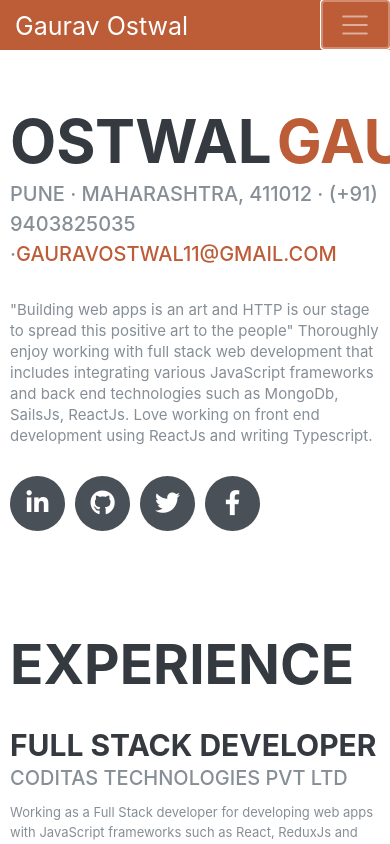
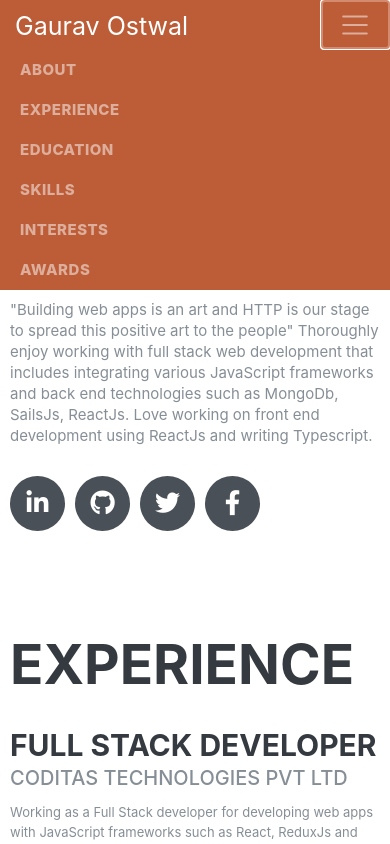
Before and after one commit to gauravostwal/gauravostwal.github.io, a React app: page / in a window 390 px wide. Both pictures are taken after a click on the button "Toggle navigation". Shown: the top 844 px of the page. Built offline with nearby package versions, Linux system fonts and the light colour scheme; a web font is replaced by a local one; what react-redux-form, redux-promise-middleware would draw is missing.

Commit message:
fixing the issue for the menu icon

```diff
--- a/src/components/NavBar/NavBar.tsx
+++ b/src/components/NavBar/NavBar.tsx
@@ -11,14 +11,19 @@ export interface INavBarProps{
 export class NavBar extends React.PureComponent {
     static identifier = 'front-page';
     state = {
-      activeLink: 'about'
+      activeLink: 'about',
+      responsiveFlag: ''
     }
     handleLink = (string) => {
       this.setState({ activeLink: string });
-  }
+    }
+    handleShowMenu = () => {
+      const { responsiveFlag } = this.state;
+      this.setState({ responsiveFlag:  !responsiveFlag })
+    }
     render () {
-        const {activeLink} = this.state
-        console.log(activeLink)
+        const {responsiveFlag} = this.state
+        console.log(responsiveFlag)
         return (
             <React.Fragment>
             <nav className="navbar-expand-lg navbar-dark bg-primary fixed-top" id="sideNav">
@@ -28,11 +33,11 @@ export class NavBar extends React.PureComponent {
                         <img className="img-fluid img-profile rounded-circle mx-auto mb-2" src={developerPhoto} alt="" />
                     </span>
                 </a>
-                <button className="navbar-toggler nav-bar-toggle-button" type="button" data-toggle="collapse" data-target="#navbarSupportedContent" aria-controls="navbarSupportedContent" aria-expanded="false" aria-label="Toggle navigation">
+                <button className="navbar-toggler nav-bar-toggle-button" type="button" data-toggle="collapse" data-target="#navbarSupportedContent" aria-controls="navbarSupportedContent" aria-expanded="false" aria-label="Toggle navigation" onClick={() => this.handleShowMenu()}>
                     <span className="navbar-toggler-icon"></span>
                 </button>
-                <div className="collapse navbar-collapse" id="navbarSupportedContent">
-                <ul className="d-none d-lg-block navbar-nav ">
+                <div className={`nav-collapse-contents ${responsiveFlag ? 'open': ''}`} id="navbarSupportedContent">
+                <ul className="navbar-nav">
                     <li className="nav-item">
                     <Link activeClass="active" className="nav-link js-scroll-trigger smoothscroll" to="about" spy={true} smooth={true} duration={500} >About</Link>
                     </li>
--- a/src/scss/_nav.scss
+++ b/src/scss/_nav.scss
@@ -9,6 +9,19 @@
     &:focus {
       outline-color: lighten($pri, 15%);
     }
+  }
+}
+@media (max-width: 991px) {
+  .nav-collapse-contents {
+    display: none !important;
+    .navbar-nav {
+      margin-top: 50px;
+      margin-left: 20px;
+      float: none;
+    }
+  }
+  .open {
+    display: block !important;
   }
 }
 
@@ -59,5 +72,26 @@
         }
       }
     }
+    .nav-collapse-contents {
+      margin-bottom: auto;
+      display: flex;
+      justify-content: center;
+      .navbar-nav {
+        flex-direction: column;
+        margin-top: 100px;
+        width: 100%;
+        .nav-item {
+          display: block;
+          .nav-link {
+            display: block;
+            color: rgba(255,255,255,.5);
+            font-size: 15px
+          }
+          .active {
+            color: white;
+          }
+        }
+      }
+    }
   }
 }
```
